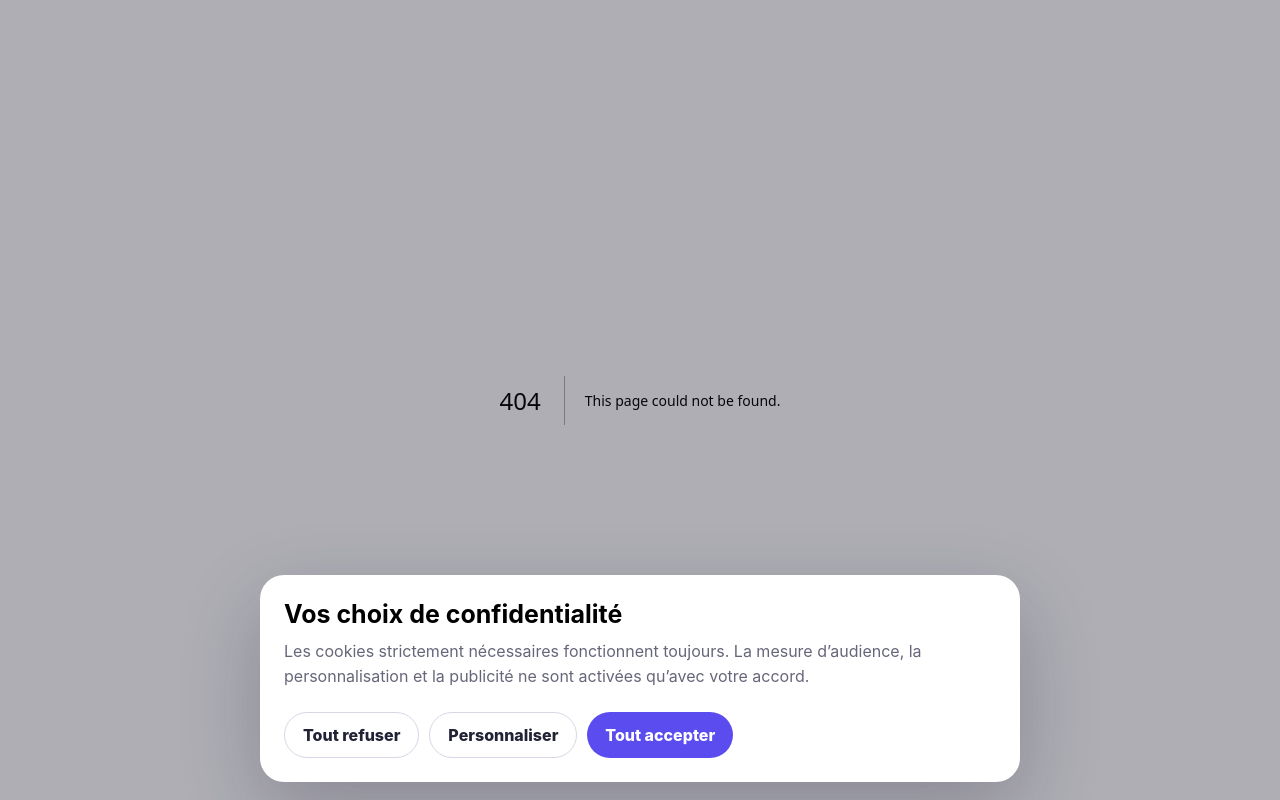
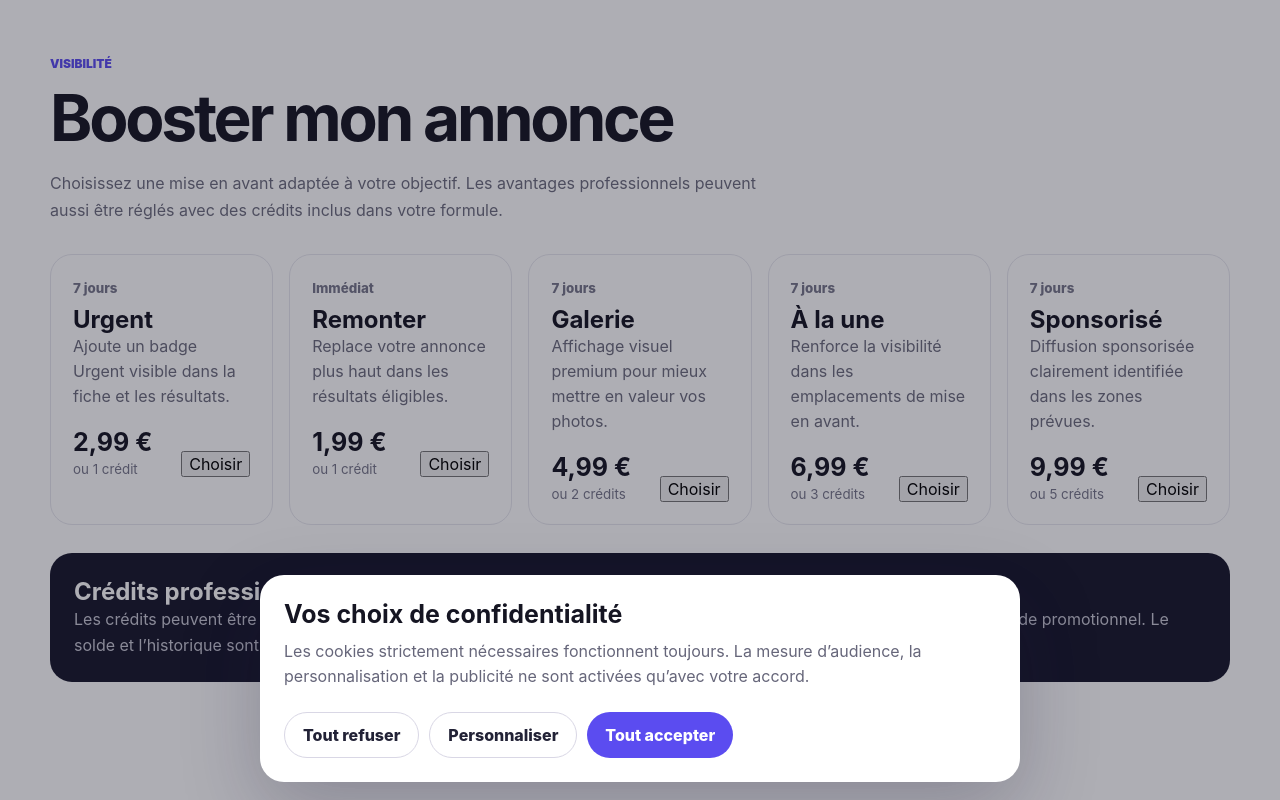
Before and after one commit to hakersoy66/petitannonces, a Next.js app in the folder apps/web/: page /promouvoir in a window 1280 px wide. Before the commit this address had no page. Built offline with nearby package versions, Linux system fonts and the light colour scheme.

Commit message:
feat(web): add listing promotion catalog page

```diff
--- /dev/null
+++ b/apps/web/app/promouvoir/page.tsx
@@ -0,0 +1,35 @@
+export const metadata = {
+  title: "Booster une annonce | Petit Annonces",
+  description: "Augmentez la visibilité de vos annonces avec Urgent, À la une, Remonter, Sponsorisé et Galerie.",
+};
+
+const offers = [
+  { code: "URGENT_7D", name: "Urgent", price: "2,99 €", duration: "7 jours", credits: "1 crédit", description: "Ajoute un badge Urgent visible dans la fiche et les résultats." },
+  { code: "BUMP_NOW", name: "Remonter", price: "1,99 €", duration: "Immédiat", credits: "1 crédit", description: "Replace votre annonce plus haut dans les résultats éligibles." },
+  { code: "GALLERY_7D", name: "Galerie", price: "4,99 €", duration: "7 jours", credits: "2 crédits", description: "Affichage visuel premium pour mieux mettre en valeur vos photos." },
+  { code: "FEATURED_7D", name: "À la une", price: "6,99 €", duration: "7 jours", credits: "3 crédits", description: "Renforce la visibilité dans les emplacements de mise en avant." },
+  { code: "SPONSORED_7D", name: "Sponsorisé", price: "9,99 €", duration: "7 jours", credits: "5 crédits", description: "Diffusion sponsorisée clairement identifiée dans les zones prévues." },
+];
+
+export default function PromotePage() {
+  return <main className="shell" style={{ paddingBlock: 56 }}>
+    <p style={{ color: "#5b4cf0", fontWeight: 900, textTransform: "uppercase", fontSize: 12 }}>Visibilité</p>
+    <h1 style={{ fontSize: "clamp(2.2rem,5vw,4.2rem)", marginTop: 8, letterSpacing: "-.05em" }}>Booster mon annonce</h1>
+    <p style={{ maxWidth: 720, color: "#6c6c7d", lineHeight: 1.7, marginTop: 14 }}>Choisissez une mise en avant adaptée à votre objectif. Les avantages professionnels peuvent aussi être réglés avec des crédits inclus dans votre formule.</p>
+    <section style={{ display: "grid", gridTemplateColumns: "repeat(auto-fit,minmax(220px,1fr))", gap: 16, marginTop: 30 }}>
+      {offers.map((offer) => <article key={offer.code} style={{ border: "1px solid #e7e7ee", borderRadius: 22, padding: 22, background: "white" }}>
+        <small style={{ color: "#77778a", fontWeight: 800 }}>{offer.duration}</small>
+        <h2 style={{ marginTop: 8 }}>{offer.name}</h2>
+        <p style={{ color: "#6c6c7d", minHeight: 72, lineHeight: 1.55 }}>{offer.description}</p>
+        <div style={{ display: "flex", justifyContent: "space-between", gap: 12, alignItems: "end", marginTop: 18 }}>
+          <div><strong style={{ fontSize: 25 }}>{offer.price}</strong><small style={{ display: "block", color: "#77778a", marginTop: 4 }}>ou {offer.credits}</small></div>
+          <button type="button" className="primary-button">Choisir</button>
+        </div>
+      </article>)}
+    </section>
+    <section style={{ marginTop: 28, padding: 24, borderRadius: 22, background: "#17172b", color: "white" }}>
+      <h2>Crédits professionnels</h2>
+      <p style={{ color: "#c9c9d5", lineHeight: 1.65 }}>Les crédits peuvent être inclus dans les offres Professionnel et Premium, accordés via une campagne ou obtenus avec un code promotionnel. Le solde et l’historique sont disponibles via votre portefeuille promotionnel.</p>
+    </section>
+  </main>;
+}
```
